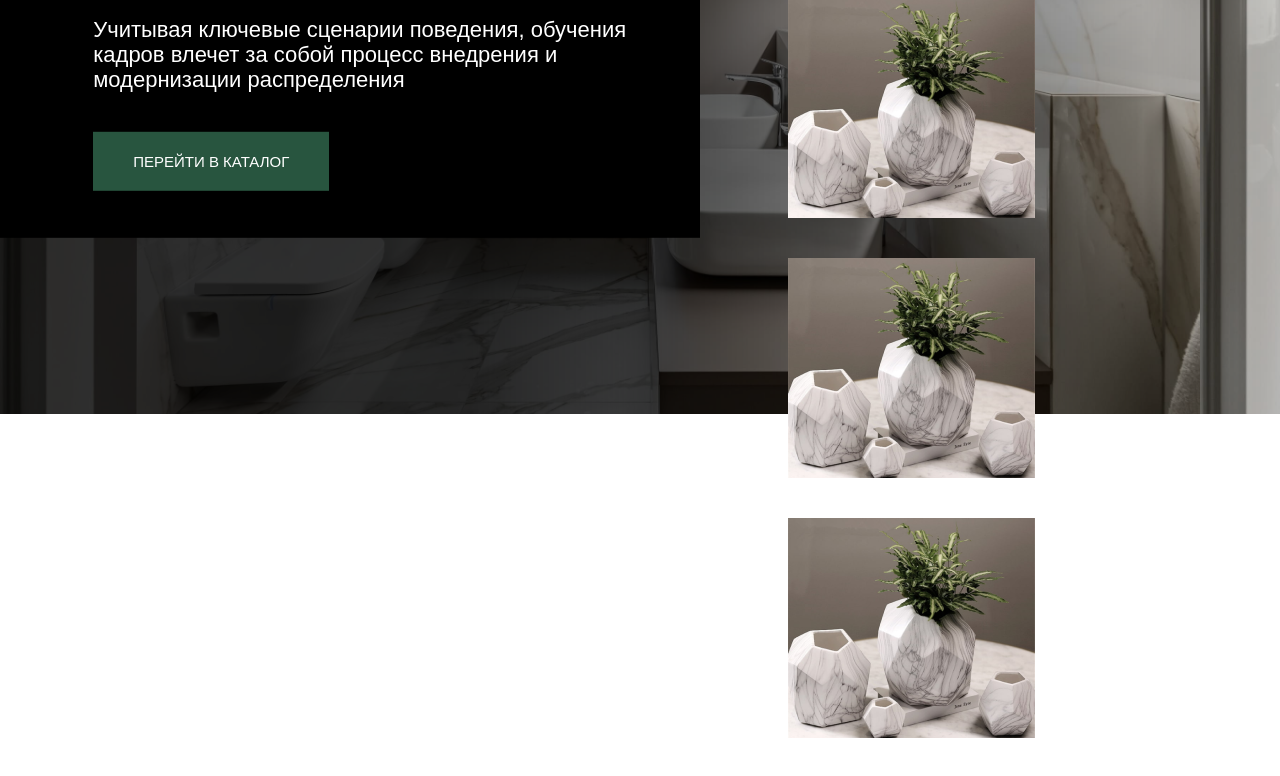
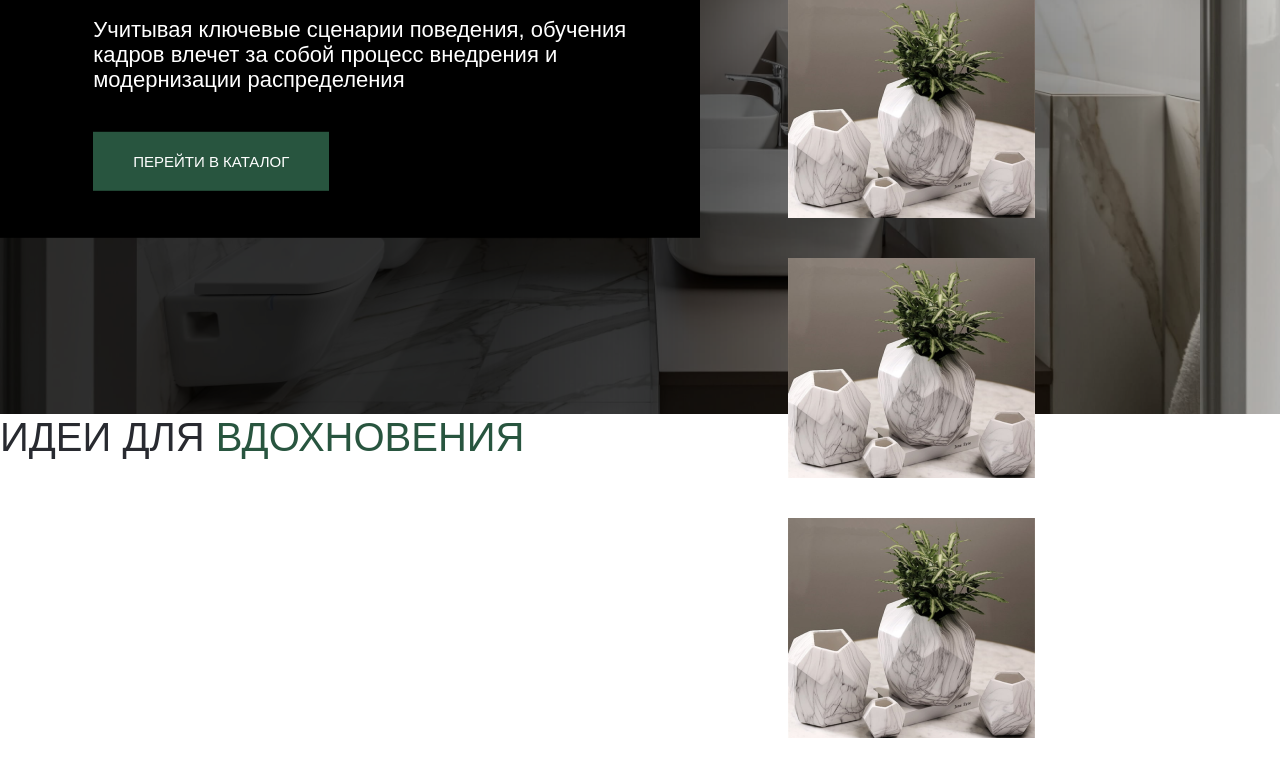
Before and after one commit to 89811421793/MPA_Site, a website: page src/pages/index.html in a window 1280 px wide. Shown: the part 3211-3987 px from the top of the page. Drawn offline with nearby package versions, Linux system fonts and the light colour scheme; files that its build step writes are made by us from their sources; files whose address does not match are found by name.

Commit message:
section "ideas" attached

```diff
--- a/src/pages/index.html
+++ b/src/pages/index.html
@@ -14,7 +14,7 @@
         @@include('../partials/advantages.html')
         @@include('../partials/products.html')
         @@include('../partials/promotion.html')
-
+        @@include('../partials/ideas.html')
       </main>
       @@include('../partials/footer.html')
 
--- /dev/null
+++ b/src/partials/ideas.html
@@ -0,0 +1,3 @@
+<section class="ideas">
+    <h2 class="ideas__title">идеи для <span class="ideas__highlight">вдохновения</span></h2>
+</section>
--- /dev/null
+++ b/src/styles/blocks/_ideas.scss
@@ -0,0 +1,16 @@
+.ideas {
+    min-height: 100vh;
+
+    &__title {
+        font-weight:400;
+        font-size: 40px;
+        line-height: 46px;
+        color:#282A30;
+        text-transform: uppercase;
+
+        & .ideas__highlight {
+            color: #28553f;
+          }
+
+    }
+}
--- a/src/styles/main.scss
+++ b/src/styles/main.scss
@@ -11,3 +11,4 @@
 @import './blocks/advantages';
 @import './blocks/products';
 @import './blocks/promotion';
+@import './blocks/ideas';
```
Also changed, not shown: src/css/main.css, 1 other file.
